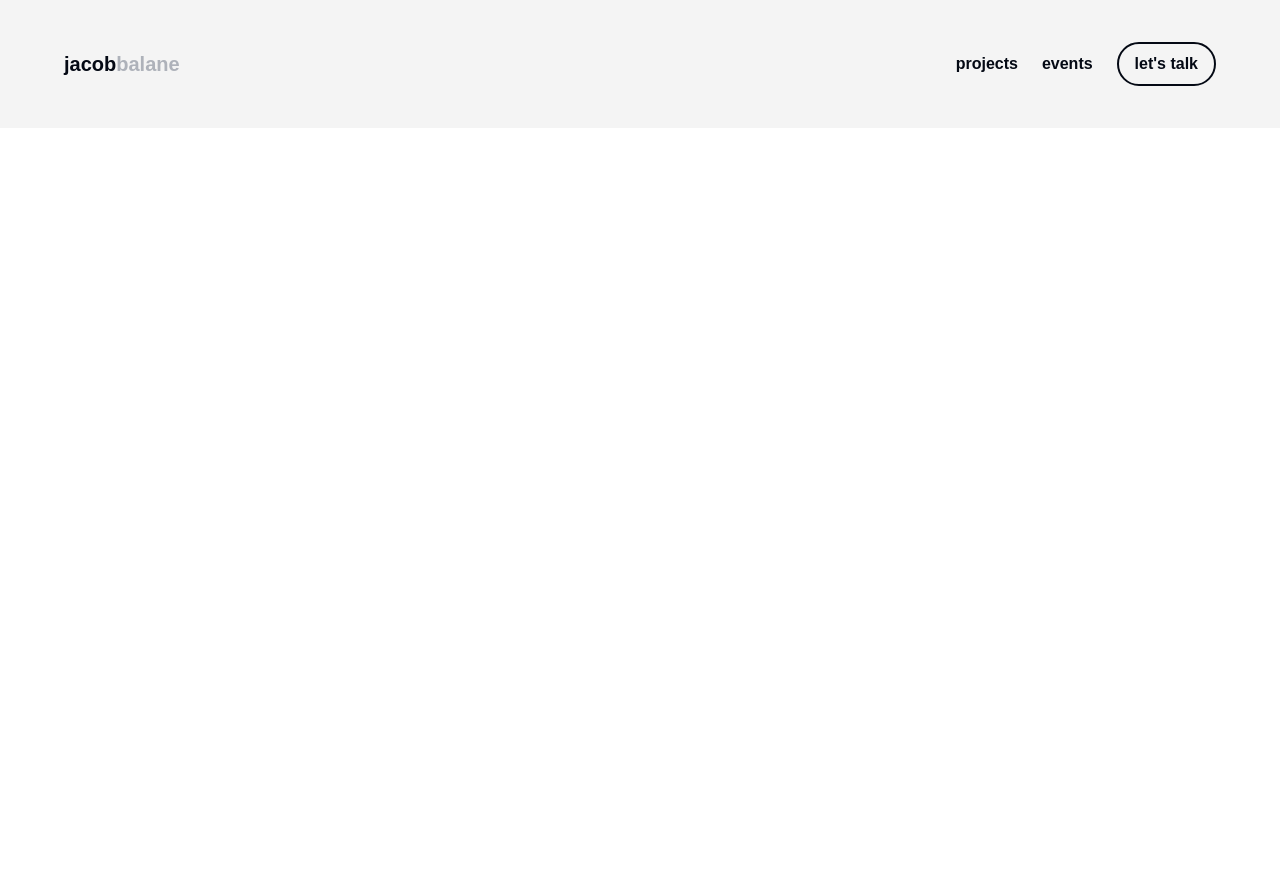
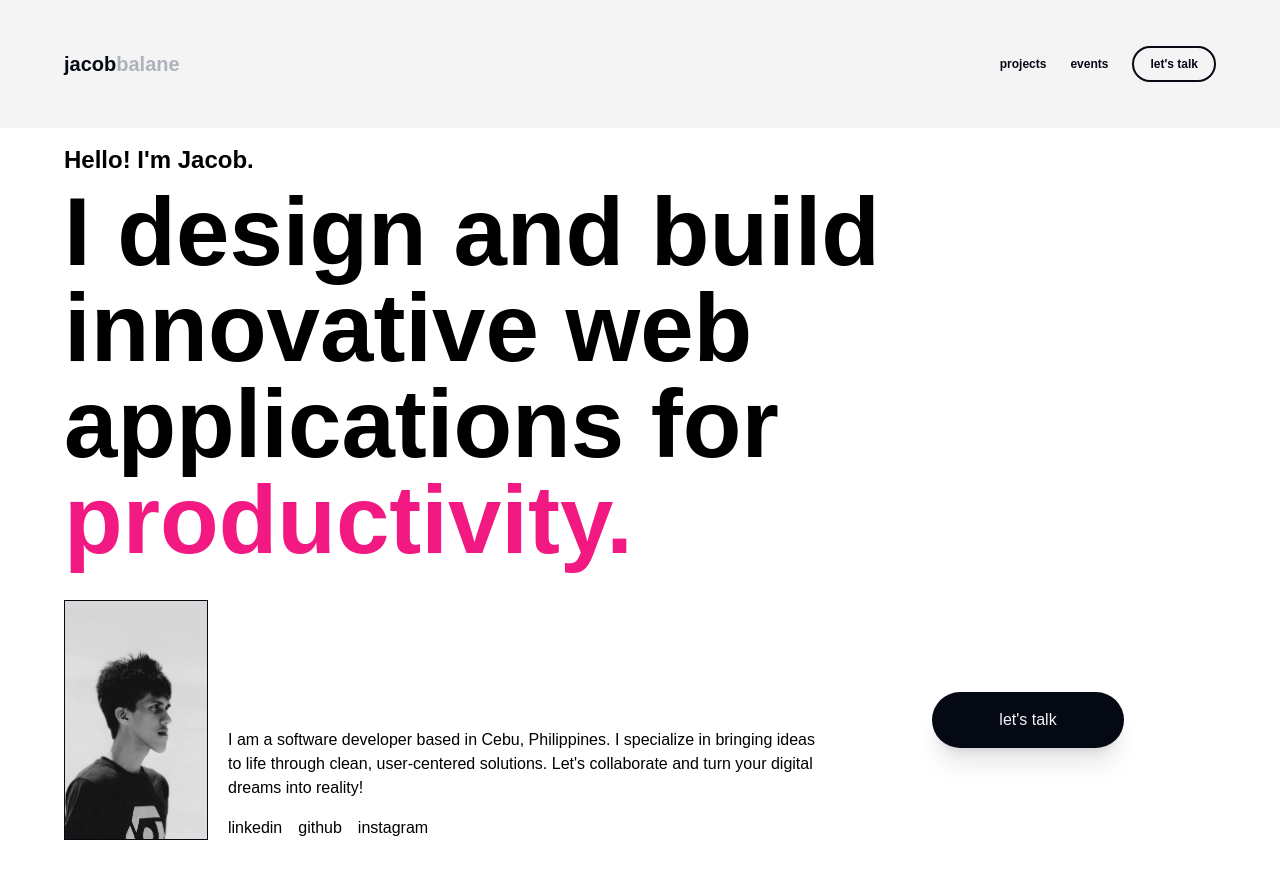
Before and after one commit to jacobbalane/portfolio, a React (Create React App) app: page / in a window 1280 px wide. Shown: the top 878 px of the page. After the commit the page ends 856 px from the top, so only its background shows below. Built offline with nearby package versions, Linux system fonts and the light colour scheme.

Commit message:
feat: hero section added

```diff
--- /dev/null
+++ b/src/components/atoms/Button.tsx
@@ -0,0 +1,17 @@
+import React from "react";
+
+interface ButtonProps {
+  label: string;
+}
+
+const Button: React.FC<ButtonProps> = ({ label }) => {
+  return (
+    <div className="flex justify-center items-center w-full lg:w-2/6 h-10 lg:h-60">
+      <button className="w-24 md:w-32 lg:w-48 h-full lg:h-14 text-2xs md:text-xs lg:text-base font-medium bg-primary text-secondary rounded-full shadow-xl">
+        {label}
+      </button>
+    </div>
+  );
+};
+
+export default Button;
--- /dev/null
+++ b/src/components/atoms/LinkButton.tsx
@@ -0,0 +1,17 @@
+import React from "react";
+
+interface LinkButtonProps {
+  label: string;
+}
+
+const LinkButton: React.FC<LinkButtonProps> = ({ label }) => {
+  return (
+    <div className="flex flex-col w-fit">
+      <button className="text-2xs md:text-xs lg:text-base font-medium">
+        {label}
+      </button>
+    </div>
+  );
+};
+
+export default LinkButton;
--- a/src/components/organisms/Header.tsx
+++ b/src/components/organisms/Header.tsx
@@ -12,7 +12,7 @@ const Header: React.FC<HeaderProps> = ({ main, sub }) => {
         <p className="text-primary">{main}</p>
         <p className="text-accent-2">{sub}</p>
       </div>
-      <div className="hidden md:flex space-x-6 font-montserrat font-semibold text-primary">
+      <div className="hidden md:flex space-x-6 font-montserrat font-semibold text-xs text-primary">
         <button>projects</button>
         <button>events</button>
         <button className=" px-4 py-2 border-2 border-primary rounded-full">
--- a/src/components/organisms/Hero.tsx
+++ b/src/components/organisms/Hero.tsx
@@ -1,5 +1,84 @@
+import profile from "../../images/profile.jpg";
+
+import { TypeAnimation } from "react-type-animation";
+import LinkButton from "../atoms/LinkButton";
+import Button from "../atoms/Button";
+
 const Hero = () => {
-  return <div className="h-screen"></div>;
+  return (
+    <div className="flex flex-col px-8 md:px-16 py-4 font-montserrat space-y-8">
+      <div className="flex flex-col space-y-2">
+        <p className="font-semibold md:text-xl lg:text-2xl">
+          Hello! I'm Jacob.
+        </p>
+        <p className="font-bold text-4xl md:text-6xl lg:text-7xl xl:text-8xl  min-h-44 md:min-h-64 lg:min-h-80">
+          I design and build innovative web applications for <br />
+          <span className="text-accent-1">
+            <TypeAnimation
+              sequence={[
+                "learning.",
+                4000,
+                "productivity.",
+                4000,
+                "technology.",
+                4000,
+                "progress.",
+                4000,
+                "innovation.",
+                4000,
+                "creativity.",
+                4000,
+                "change.",
+                4000,
+                "the future.",
+                4000,
+                4000,
+                "success.",
+                4000,
+                "fun.",
+                4000,
+                "work.",
+                4000,
+                "community.",
+                4000,
+                "growth.",
+                4000,
+                "collaboration.",
+                4000,
+                "impact.",
+                4000,
+                "people.",
+                4000,
+              ]}
+              repeat={Infinity}
+              cursor={false}
+              deletionSpeed={90}
+            />
+          </span>
+        </p>
+      </div>
+      <div className="flex flex-col lg:flex-row h-fit space-y-12 lg:space-y-0 lg:space-x-6">
+        <div className="flex space-x-5 lg:w-4/6">
+          <div className="w-20 md:w-36 min-h-28 lg:min-h-60 border border-primary">
+            <img src={profile} alt="" className="object-cover h-full" />
+          </div>
+          <div className="w-1/2 flex flex-col justify-end grow space-y-4">
+            <p className="text-2xs md:text-xs lg:text-base font-medium">
+              I am a software developer based in Cebu, Philippines. I specialize
+              in bringing ideas to life through clean, user-centered solutions.
+              Let's collaborate and turn your digital dreams into reality!
+            </p>
+            <div className="flex space-x-4">
+              <LinkButton label="linkedin" />
+              <LinkButton label="github" />
+              <LinkButton label="instagram" />
+            </div>
+          </div>
+        </div>
+        <Button label="let's talk" />
+      </div>
+    </div>
+  );
 };
 
 export default Hero;
--- a/src/index.css
+++ b/src/index.css
@@ -17,3 +17,7 @@ code {
   font-family: source-code-pro, Menlo, Monaco, Consolas, 'Courier New',
     monospace;
 }
+
+.h-screen {
+  height: calc(100vh - 8rem);
+}
--- a/tailwind.config.js
+++ b/tailwind.config.js
@@ -12,6 +12,9 @@ module.exports = {
         "accent-1": "#F31982",
         "accent-2": "#AEB2BA",
       },
+      fontSize: {
+        "2xs": ["10px", "12px"],
+      },
     },
   },
   plugins: [],
```
Also changed, not shown: src/images/profile.jpg (added), src/images/profile.png (deleted).
